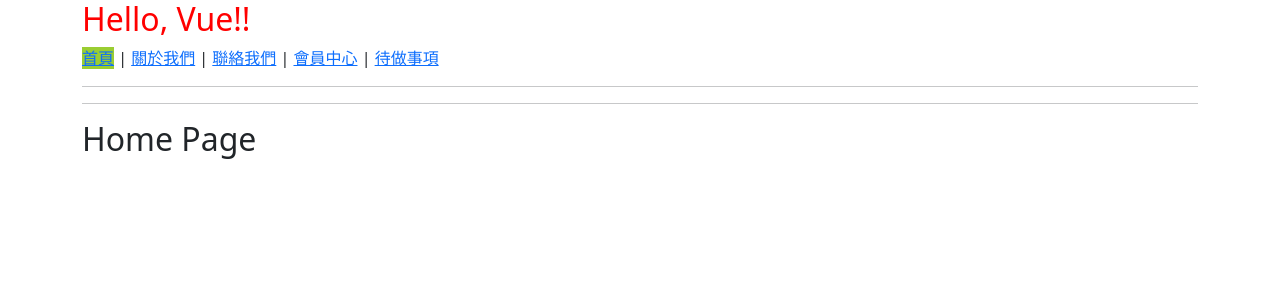
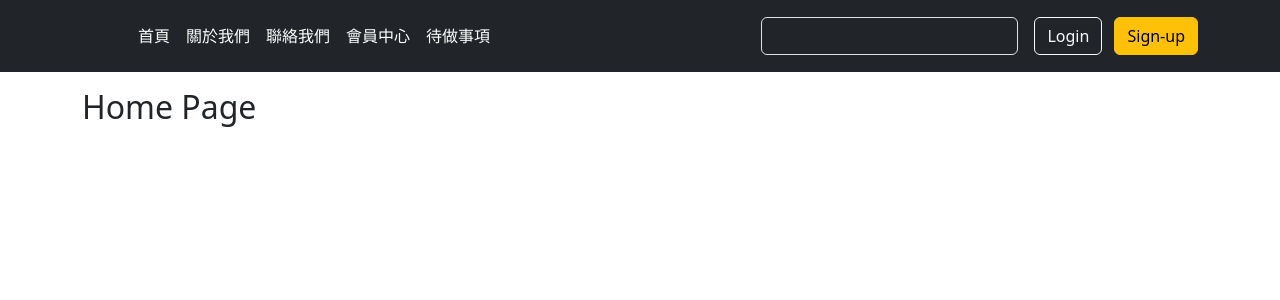
Before and after one commit to HsiaoHungWang/vue-ojtm, a Vue app: page /home in a window 1280 px wide. Shown: the top 300 px of the page. Built offline with nearby package versions, Linux system fonts and the light colour scheme.

Commit message:
加上 headercomponent 製作導覽列

```diff
--- a/src/App.vue
+++ b/src/App.vue
@@ -17,24 +17,26 @@ import ThirdComponent from './components/ThirdComponent.vue';
 import AboutView from './views/AboutView.vue';
 import ContactView from './views/ContactView.vue';
 import HomeView from './views/HomeView.vue';
+import HeaderComponent from './components/HeaderComponent.vue';
 
 
 </script>
 
 <template>
-  <div class="container">
-    <h2 id="apph2">Hello, Vue!!</h2>
+  <HeaderComponent></HeaderComponent>
+  <div class="container mt-3">
+    <RouterView></RouterView>
+
+
+
+
+    <!-- <h2 id="apph2">Hello, Vue!!</h2> -->
     <!-- <RouterLink to="/">首頁</RouterLink> |
   <RouterLink to="/about_ispan">關於我們</RouterLink> |
   <RouterLink to="/contact">聯絡我們</RouterLink> | -->
-    <RouterLink :to="{ name: 'home' }" activeClass="active">首頁</RouterLink> |
-    <RouterLink :to="{ name: 'about' }" activeClass="active">關於我們</RouterLink> |
-    <RouterLink :to="{ name: 'contact' }" activeClass="active">聯絡我們</RouterLink> |
-    <RouterLink :to="{ name: 'member', params: { id: '10' } }" activeClass="active">會員中心</RouterLink> |
-    <RouterLink :to="{ name: 'todos' }" activeClass="active">待做事項</RouterLink>
-    <hr />
-    <hr />
-    <RouterView></RouterView>
+
+
+
 
 
     <!-- <HomeView></HomeView>
--- /dev/null
+++ b/src/components/HeaderComponent.vue
@@ -0,0 +1,46 @@
+<script setup>
+
+</script>
+
+<template>
+    <header class="p-3 text-bg-dark">
+        <div class="container">
+            <div class="d-flex flex-wrap align-items-center justify-content-center justify-content-lg-start"> <a
+                    href="/" class="d-flex align-items-center mb-2 mb-lg-0 text-white text-decoration-none"> <svg
+                        class="bi me-2" width="40" height="32" role="img" aria-label="Bootstrap">
+                        <use xlink:href="#bootstrap"></use>
+                    </svg> </a>
+                <ul class="nav col-12 col-lg-auto me-lg-auto mb-2 justify-content-center mb-md-0">
+                    <li>
+                        <RouterLink :to="{ name: 'home' }" class="nav-link px-2 text-white" activeClass="active">首頁
+                        </RouterLink>
+                    </li>
+
+                    <li>
+                        <RouterLink :to="{ name: 'about' }" class="nav-link px-2 text-white" activeClass="active">關於我們
+                        </RouterLink>
+                    </li>
+                    <li>
+                        <RouterLink :to="{ name: 'contact' }" class="nav-link px-2 text-white" activeClass="active">聯絡我們
+                        </RouterLink>
+                    </li>
+                    <li>
+                        <RouterLink :to="{ name: 'member', params: { id: '10' } }" class="nav-link px-2 text-white"
+                            activeClass="active">會員中心</RouterLink>
+                    </li>
+                    <li>
+                        <RouterLink :to="{ name: 'todos' }" class="nav-link px-2 text-white" activeClass="active">待做事項
+                        </RouterLink>
+                    </li>
+                </ul>
+                <form class="col-12 col-lg-auto mb-3 mb-lg-0 me-lg-3" role="search"> <input type="search"
+                        class="form-control form-control-dark text-bg-dark" placeholder="Search..." aria-label="Search">
+                </form>
+                <div class="text-end"> <button type="button" class="btn btn-outline-light me-2">Login</button> <button
+                        type="button" class="btn btn-warning">Sign-up</button> </div>
+            </div>
+        </div>
+    </header>
+</template>
+
+<style lang="css" scoped></style>
```
